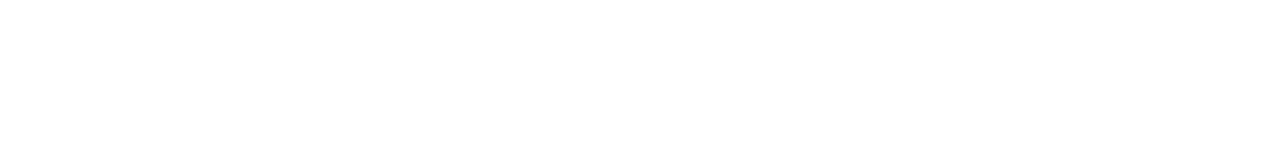
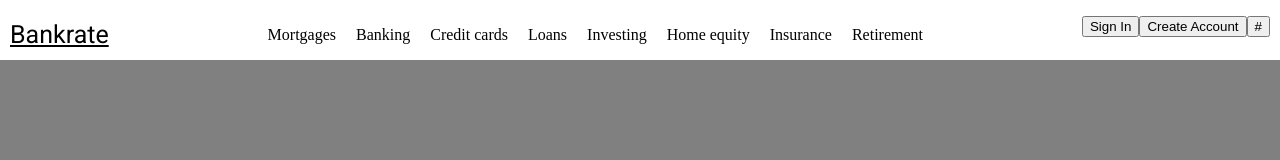
Before and after one commit to diminako/html-css-practice-brankrate, a plain HTML site: page index.html in a window 1280 px wide. Drawn offline with Linux system fonts and the light colour scheme.

Commit message:
basic structure of the header, still needs styling

```diff
--- /dev/null
+++ b/bank.js
@@ -0,0 +1 @@
+console.log("hello")
--- a/index.html
+++ b/index.html
@@ -5,11 +5,38 @@
     <meta http-equiv="X-UA-Compatible" content="IE=edge">
     <meta name="viewport" content="width=device-width, initial-scale=1.0">
 
+    <link rel="preconnect" href="https://fonts.gstatic.com">
+    <link href="https://fonts.googleapis.com/css2?family=Roboto:wght@400;700&display=swap" rel="stylesheet">
     <link rel="stylesheet" href="style.css">
 
     <title>Bankrate: Guiding you through life's financial journey.</title>
 </head>
 <body>
+    <!-- Navigation -->
+    <nav class="nav">
+        <div class="nav-brand"><a href="#">Bankrate</a></button></div>
+        <div class="nav-links">
+            <ul class="nav-link-ul">
+                <li>Mortgages</li>
+                <li>Banking</li>
+                <li>Credit cards</li>
+                <li>Loans</li>
+                <li>Investing</li>
+                <li>Home equity</li>
+                <li>Insurance</li>
+                <li>Retirement</li>
+            </ul>
+        </div>
+        <div class="nav-authentication">
+            <ul class="nav-authentication-group">
+                <li><button>Sign In</button></li>
+                <li><button>Create Account</button></li>
+                <li><button>#</button></li>
+            </ul>
+        </div>
+    </nav>
 
+
+    <script src="bank.js"></script>
 </body>
 </html>
--- a/style.css
+++ b/style.css
@@ -0,0 +1,54 @@
+body {
+    padding: 0;
+    margin: 0 auto;
+    max-width: 1440px;
+    background-color: grey;
+    box-sizing: border-box;
+}
+
+.nav {
+    height: 60px;
+    background-color: white;
+    display: flex;
+    justify-content: space-between;
+    z-index: 20;
+}
+
+.nav-brand a {
+    padding-top: 20px;
+    padding-left: 10px;
+    font-family: 'Roboto', sans-serif;
+    background-color: white;
+    color: black;
+    font-size: 25px;
+    display: flex;
+    justify-self: center;
+}
+
+.nav-link-ul {
+    display: flex;
+
+    list-style: none;
+}
+
+.nav-link-ul li {
+    padding: 10px;
+
+}
+
+.nav-link-ul li:hover {
+    background-color: antiquewhite;
+    height: 100%;
+    cursor: pointer;
+}
+
+.nav-authentication-group {
+    margin-right: 10px;
+    display: flex;
+    list-style: none;
+}
+
+
+.nav-authentication-group button {
+    cursor: pointer;
+}
```
